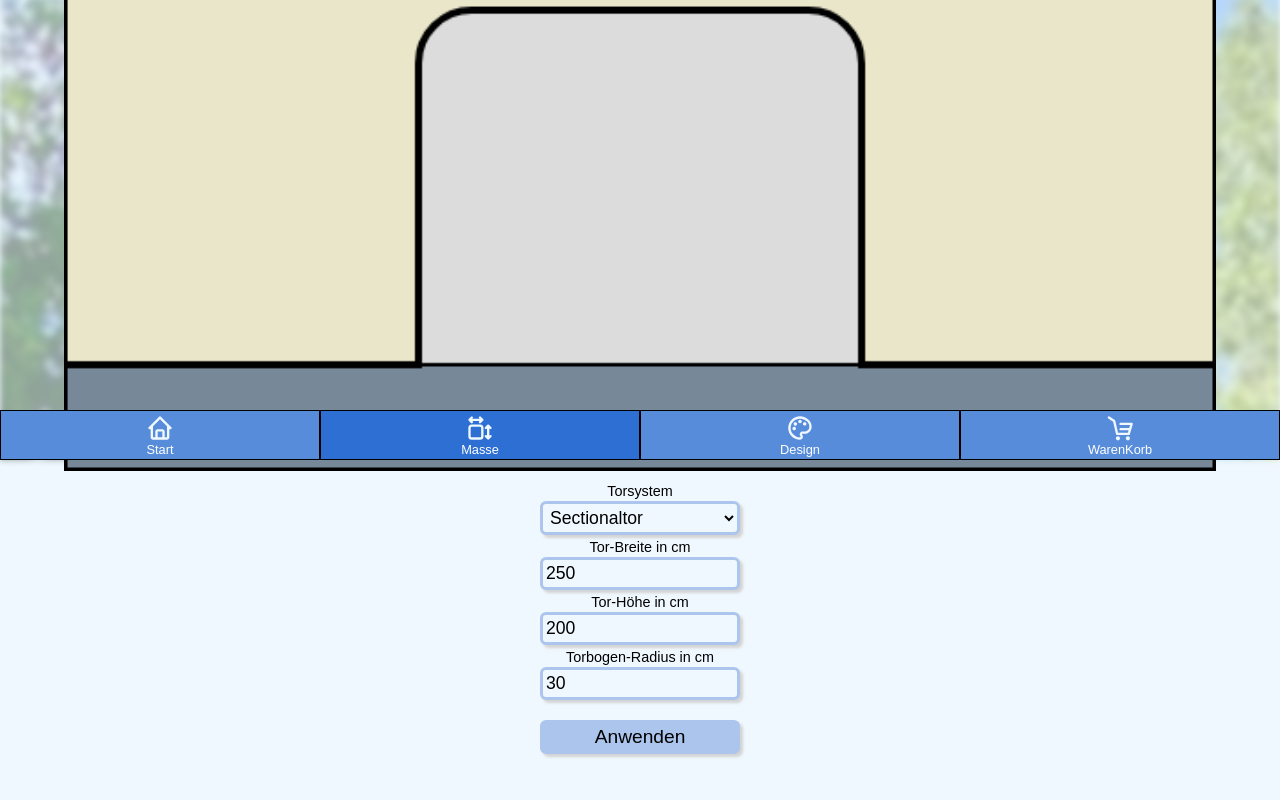
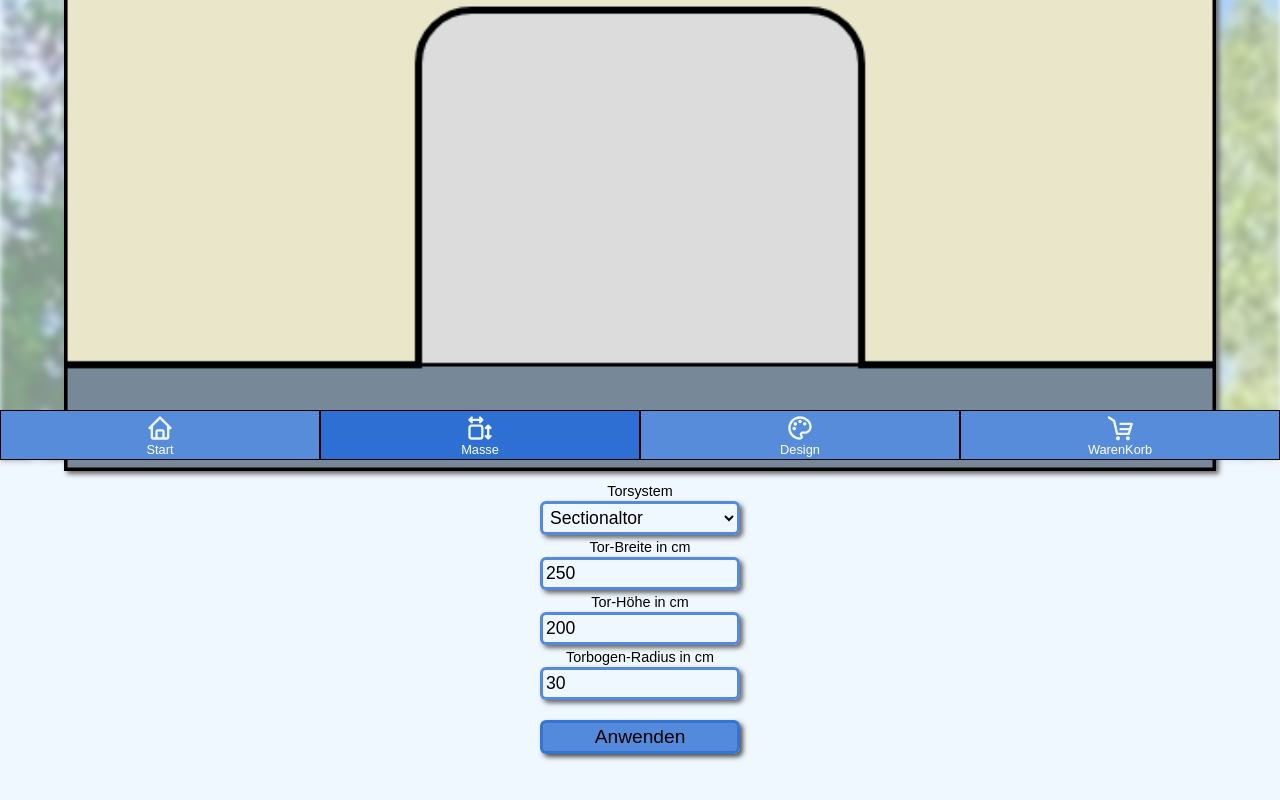
Before and after one commit to FrankOelsch/capstone-project, a React (Create React App) app: page /measure in a window 1280 px wide. Shown: the part 340-1140 px from the top of the page. Built offline with nearby package versions, Linux system fonts and the light colour scheme.

Commit message:
edit colors and shadows

```diff
--- a/src/Variables.js
+++ b/src/Variables.js
@@ -11,6 +11,7 @@ export const BACKGROUND_COLOR_10 = "blue";
 export const BACKGROUND_COLOR_11 = "darkgreen";
 export const BACKGROUND_COLOR_12 = "hsla(0, 0%, 40%, 0.7)";
 export const BACKGROUND_COLOR_13 = "hsla(216, 65%, 0%, 1)";
+export const BACKGROUND_COLOR_14 = "#3333ff";
 
 export const BORDER_COLOR_1 = "hsla(216, 65%, 80%, 0)";
 export const BORDER_COLOR_2 = "hsla(216, 65%, 80%, 1)";
--- a/src/components/Footer.js
+++ b/src/components/Footer.js
@@ -34,7 +34,7 @@ const StyledFooter = styled.footer`
   width: 100%;
   height: 50px;
   background-color: ${variables.BACKGROUND_COLOR_3};
-  color: ${variables.BACKGROUND_COLOR_8};
+  color: ${variables.BACKGROUND_COLOR_5};
   z-index: 2;
 `;
 
--- a/src/components/Item.js
+++ b/src/components/Item.js
@@ -46,15 +46,19 @@ const StyledArticle = styled.article`
   padding: 6px;
   /* box-shadow: ${variables.BOX_SHADOW_1}; */
   background-color: ${(prop) =>
-    prop.variante === true ? "hsl(216, 65%, 78%)" : "hsl(216, 65%, 85%)"};
+    prop.variante === true
+      ? "hsla(216, 65%, 80%, 0.8)"
+      : "hsla(216, 65%, 80%, 0.8)"};
   border-radius: 6px;
   border-style: solid;
-  border-width: 2px;
+  border-width: 3px;
   border-color: ${(prop) =>
-    prop.variante === true ? "hsl(216, 65%, 68%)" : "hsl(216, 65%, 75%)"};
+    prop.variante === true
+      ? "hsla(216, 65%, 60%, 1)"
+      : "hsla(216, 65%, 60%, 1)"};
 
   :hover {
-    border-color: ${variables.BACKGROUND_COLOR_3};
+    border-color: hsla(216, 65%, 40%, 1);
   }
 `;
 
--- a/src/components/Select.js
+++ b/src/components/Select.js
@@ -29,14 +29,14 @@ const StyledSelect = styled.select`
   width: 200px;
   padding: 3px;
   border: 3px solid;
-  border-color: ${variables.BACKGROUND_COLOR_6};
+  border-color: ${variables.BACKGROUND_COLOR_1};
 
   border-radius: 6px;
   outline: none;
-  background-color: ${variables.BACKGROUND_COLOR_5};
-  box-shadow: 3px 3px 3px lightgrey;
+  background-color: ${variables.BACKGROUND_COLOR_2};
+  box-shadow: 3px 3px 5px hsla(0, 0%, 40%, 1);
 
   &:focus {
-    border-color: ${variables.BACKGROUND_COLOR_3};
+    border-color: ${variables.BACKGROUND_COLOR_14};
   }
 `;
--- a/src/components/TextInput.js
+++ b/src/components/TextInput.js
@@ -31,14 +31,14 @@ const StyledInput = styled.input`
   width: 200px;
   padding: 3px;
   border: 3px solid;
-  border-color: ${variables.BACKGROUND_COLOR_6};
+  border-color: ${variables.BACKGROUND_COLOR_1};
   border-radius: 6px;
   outline: none;
-  background-color: ${variables.BACKGROUND_COLOR_5};
-  box-shadow: 3px 3px 3px lightgrey;
+  background-color: ${variables.BACKGROUND_COLOR_2};
+  box-shadow: 3px 3px 5px hsla(0, 0%, 40%, 1);
 
   &:focus {
-    border-color: ${variables.BACKGROUND_COLOR_3};
+    border-color: ${variables.BACKGROUND_COLOR_14};
   }
 `;
 
--- a/src/pages/Cart.js
+++ b/src/pages/Cart.js
@@ -27,7 +27,7 @@ const customStyles = {
     bottom: "auto",
     marginRight: "-50%",
     transform: "translate(-50%, -50%)",
-    backgroundColor: variables.BACKGROUND_COLOR_5,
+    backgroundColor: "#c7ddde",
   },
 };
 
@@ -306,7 +306,8 @@ const Container = styled.main`
     background-size: cover;
     background-position: top;
 
-    filter: blur(3px);
+    filter: opacity(45%) blur(3px);
+
     /* filter: contrast(70%); */
     /* filter: opacity(80%); */
 
@@ -374,15 +375,19 @@ const StyledButton = styled.button`
   padding: 3px;
   margin-top: 20px;
   border: 3px solid;
-  border-color: ${variables.BACKGROUND_COLOR_6};
+  border-color: hsla(216, 65%, 60%, 0.8);
   border-radius: 6px;
   outline: none;
-  background-color: ${variables.BACKGROUND_COLOR_6};
-  box-shadow: 3px 3px 3px lightgrey;
+  background-color: hsla(216, 65%, 60%, 0.8);
+  box-shadow: 3px 3px 5px hsla(0, 0%, 30%, 1);
   cursor: pointer;
 
+  &:hover {
+    border-color: ${variables.BACKGROUND_COLOR_14};
+  }
+
   &:focus {
-    border-color: ${variables.BACKGROUND_COLOR_3};
+    border-color: ${variables.BACKGROUND_COLOR_14};
   }
 `;
 
--- a/src/pages/Design.js
+++ b/src/pages/Design.js
@@ -293,9 +293,12 @@ const Container = styled.main`
     background-size: cover;
     background-position: top;
 
+    /* background-color: #c3e0e5; */
+
     /* filter: blur(3px); */
     /* filter: blur(3px) contrast(30%); */
-    filter: opacity(40%) blur(3px);
+
+    filter: opacity(45%) blur(3px);
 
     /* filter: grayscale(50%); */
     /* filter: sepia(100%); */
@@ -317,6 +320,7 @@ const StyledCanvas = styled.canvas`
   margin: 8px auto;
   width: 90%;
   background-color: ${variables.BACKGROUND_COLOR_7};
+  box-shadow: 3px 3px 5px hsla(0, 0%, 40%, 1);
 `;
 
 const StyledLabel = styled.label`
@@ -331,15 +335,19 @@ const StyledButton = styled.button`
   padding: 3px;
   margin-top: 20px;
   border: 3px solid;
-  border-color: ${variables.BACKGROUND_COLOR_6};
+  border-color: ${variables.BACKGROUND_COLOR_1};
   border-radius: 6px;
   outline: none;
-  background-color: ${variables.BACKGROUND_COLOR_6};
-  box-shadow: 3px 3px 3px lightgrey;
+  background-color: ${variables.BACKGROUND_COLOR_1};
+  box-shadow: 3px 3px 5px hsla(0, 0%, 30%, 1);
   cursor: pointer;
 
+  &:hover {
+    border-color: ${variables.BACKGROUND_COLOR_14};
+  }
+
   &:focus {
-    border-color: ${variables.BACKGROUND_COLOR_3};
+    border-color: ${variables.BACKGROUND_COLOR_14};
   }
 `;
 
--- a/src/pages/Home.js
+++ b/src/pages/Home.js
@@ -86,7 +86,8 @@ const Container = styled.main`
     background-size: cover;
     background-position: top;
 
-    filter: blur(3px);
+    filter: opacity(80%) blur(3px);
+
     /* filter: contrast(70%); */
     /* filter: opacity(80%); */
 
--- a/src/pages/Measure.js
+++ b/src/pages/Measure.js
@@ -373,9 +373,12 @@ const Container = styled.main`
     background-size: cover;
     background-position: top;
 
+    /* background-color: #c3e0e5; */
+
     /* filter: blur(3px); */
     /* filter: contrast(70%); */
-    filter: opacity(40%) blur(3px);
+
+    filter: opacity(45%) blur(3px);
 
     /* filter: grayscale(80%); */
     /* filter: sepia(100%); */
@@ -397,6 +400,7 @@ const StyledCanvas = styled.canvas`
   margin: 8px auto;
   width: 90%;
   background-color: ${variables.BACKGROUND_COLOR_7};
+  box-shadow: 3px 3px 5px hsla(0, 0%, 40%, 1);
 `;
 
 const StyledLabel = styled.label`
@@ -411,15 +415,19 @@ const StyledButton = styled.button`
   padding: 3px;
   margin-top: 20px;
   border: 3px solid;
-  border-color: ${variables.BACKGROUND_COLOR_6};
+  border-color: ${variables.BACKGROUND_COLOR_1};
   border-radius: 6px;
   outline: none;
-  background-color: ${variables.BACKGROUND_COLOR_6};
-  box-shadow: 3px 3px 3px lightgrey;
+  background-color: ${variables.BACKGROUND_COLOR_1};
+  box-shadow: 3px 3px 5px hsla(0, 0%, 30%, 1);
   cursor: pointer;
 
+  &:hover {
+    border-color: ${variables.BACKGROUND_COLOR_14};
+  }
+
   &:focus {
-    border-color: ${variables.BACKGROUND_COLOR_3};
+    border-color: ${variables.BACKGROUND_COLOR_14};
   }
 `;
 
```
